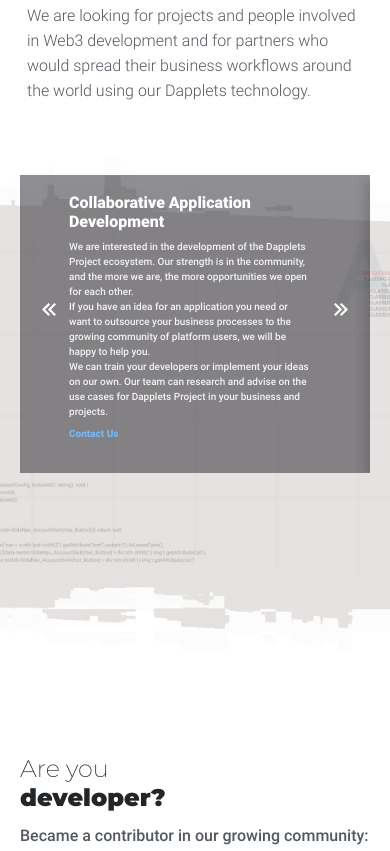
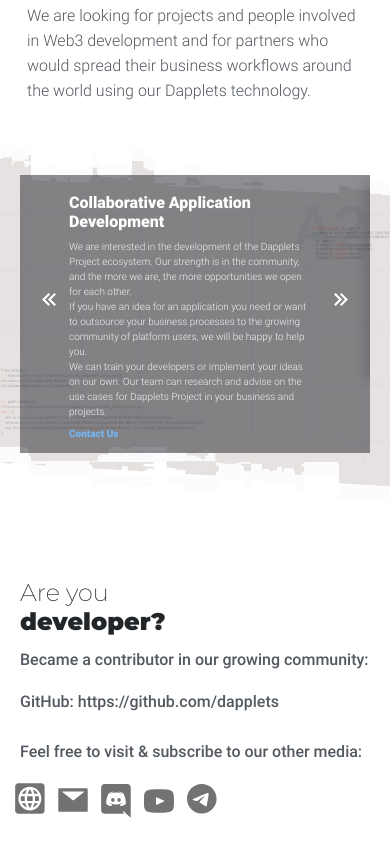
Before and after one commit to dapplets/dapplets-landing, a website: page src/index.html in a window 390 px wide. Shown: the part 5138-5989 px from the top of the page. Drawn offline with nearby package versions, Linux system fonts and the light colour scheme; files that its build step writes are made by us from their sources.

Commit message:
fix: fixed indents between icons in the mobile version, changed the font weight in the slider

```diff
--- a/src/assets/scss/adaptive/_footer.scss
+++ b/src/assets/scss/adaptive/_footer.scss
@@ -120,4 +120,8 @@
     max-width: 30px;
 		margin-right: 14px;
 	}
+
+	.footer__social-item:not(:last-child) {
+    margin-right: 13px;
+	}
 }
--- a/src/assets/scss/adaptive/_slider.scss
+++ b/src/assets/scss/adaptive/_slider.scss
@@ -52,5 +52,6 @@
 	.slider {
 		padding-top: 47px;
     min-height: 230px;
+		padding-bottom: 74px;
 	}
 }
--- a/src/assets/scss/adaptive/_window.scss
+++ b/src/assets/scss/adaptive/_window.scss
@@ -181,6 +181,7 @@
 
 	.window-slider {
 		padding: 18px 59px 4px 49px;
+		min-height: auto;
 	}
 
 	.window-slider .window__title {
@@ -192,6 +193,7 @@
     margin-bottom: 0;
     font-size: 10px;
 		line-height: 15px;
+		font-weight: 300;
 	}
 
 	.window-slider .window__link {
--- a/src/assets/scss/elements/_window.scss
+++ b/src/assets/scss/elements/_window.scss
@@ -72,6 +72,7 @@
 }
 
 .window-slider .window__title {
+	text-transform: capitalize;
 	max-width: 409px;
 }
 
```
